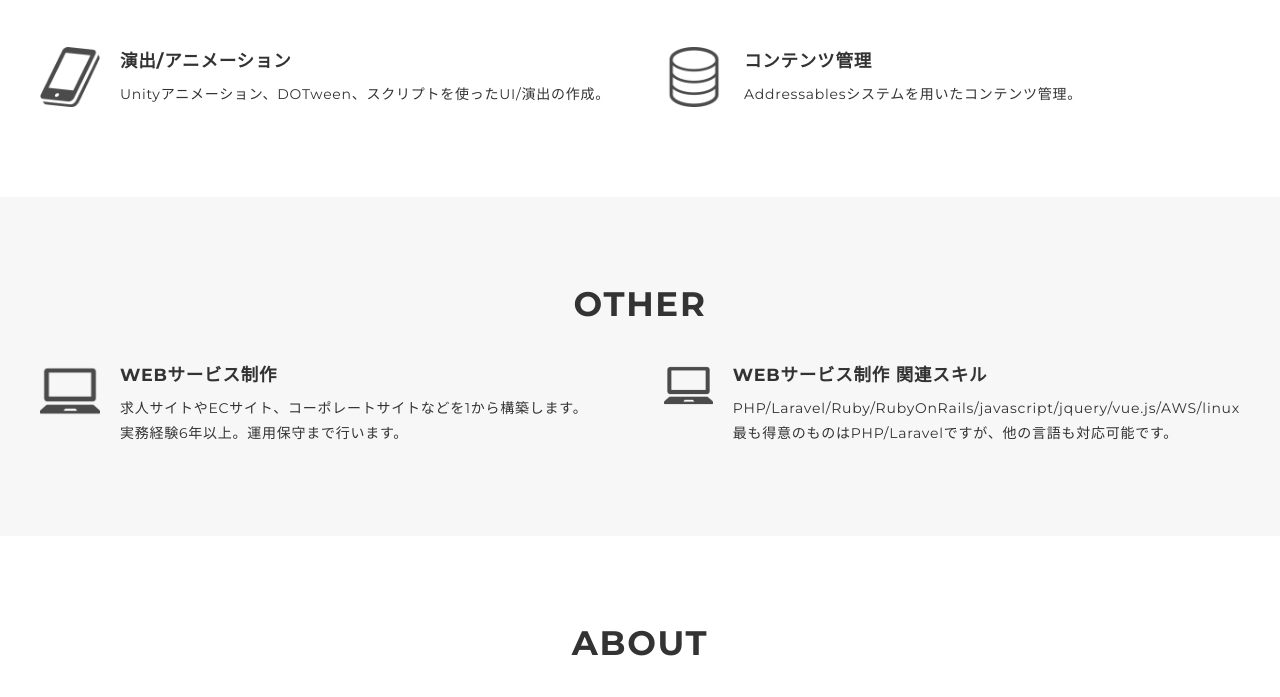
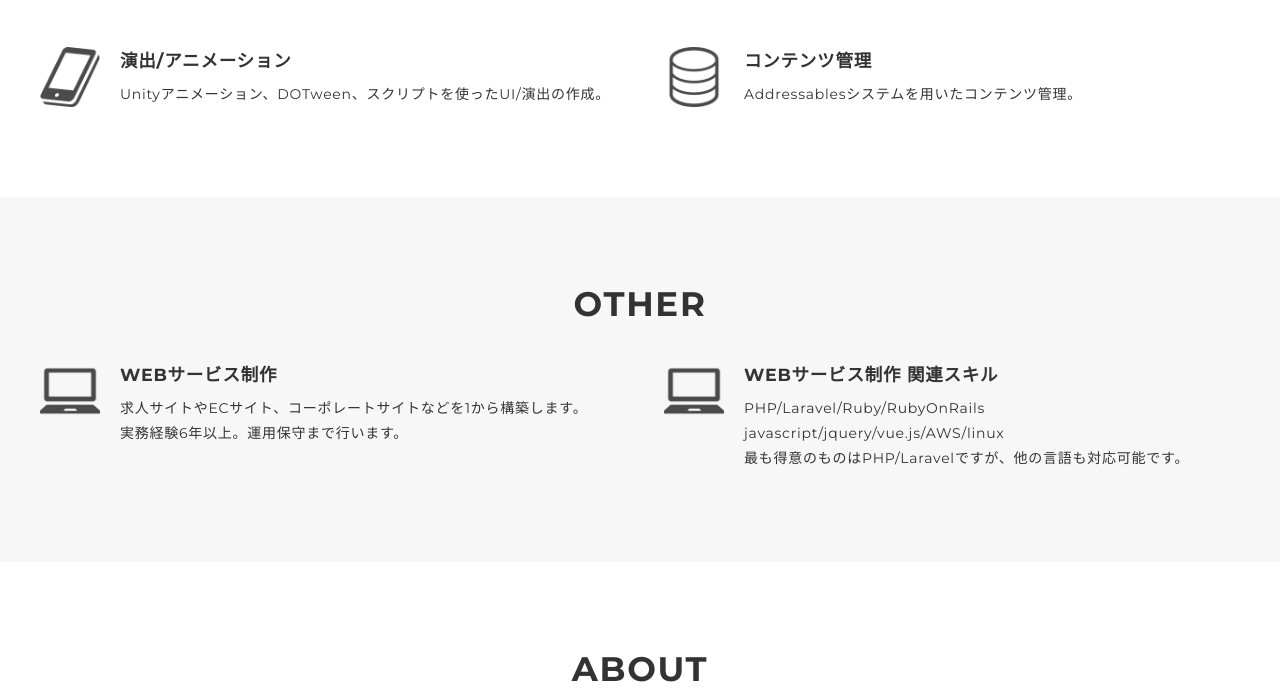
Before and after one commit to appishiwata/portfolio, a plain HTML site: page docs/index.html in a window 1280 px wide. Shown: the part 2034-2731 px from the top of the page. Drawn offline with nearby package versions, Linux system fonts and the light colour scheme.

Commit message:
スマホのレイアウト調整

```diff
--- a/docs/index.html
+++ b/docs/index.html
@@ -32,7 +32,6 @@
                 <ul class="gnav-list">
                     <li class="gnav-item"><a href="#works">WORKS</a></li>
                     <li class="gnav-item"><a href="#skill">SKILL</a></li>
-                    <li class="gnav-item"><a href="#skill-other">OTHER</a></li>
                     <li class="gnav-item"><a href="#about">ABOUT</a></li>
                     <li class="gnav-item"><a href="#contact">CONTACT</a></li>
                 </ul>
@@ -50,7 +49,7 @@
                 <p class="mv-subtitle">PORTFOLIO</p>
                 <p class="mv-text">
                     WEBサービス制作で培った経験を活かして<br class="sp-only">ゲーム制作をいたします。<br>
-                    カジュアルゲームを中心に<br class="sp-only">制作をおまかせください。<br>
+                    <br class="sp-only">カジュアルゲームを中心に<br class="sp-only">制作をおまかせください。<br>
                 </p>
             </div>
         </div>
@@ -152,7 +151,8 @@
                         <div class="skill-body">
                             <h3 class="skill-name">WEBサービス制作 関連スキル</h3>
                             <p class="skill-text">
-                                PHP/Laravel/Ruby/RubyOnRails/javascript/jquery/vue.js/AWS/linux<br>
+                                PHP/Laravel/Ruby/RubyOnRails<br>
+                                javascript/jquery/vue.js/AWS/linux<br>
                                 最も得意のものはPHP/Laravelですが、他の言語も対応可能です。
                             </p>
                         </div>
```
